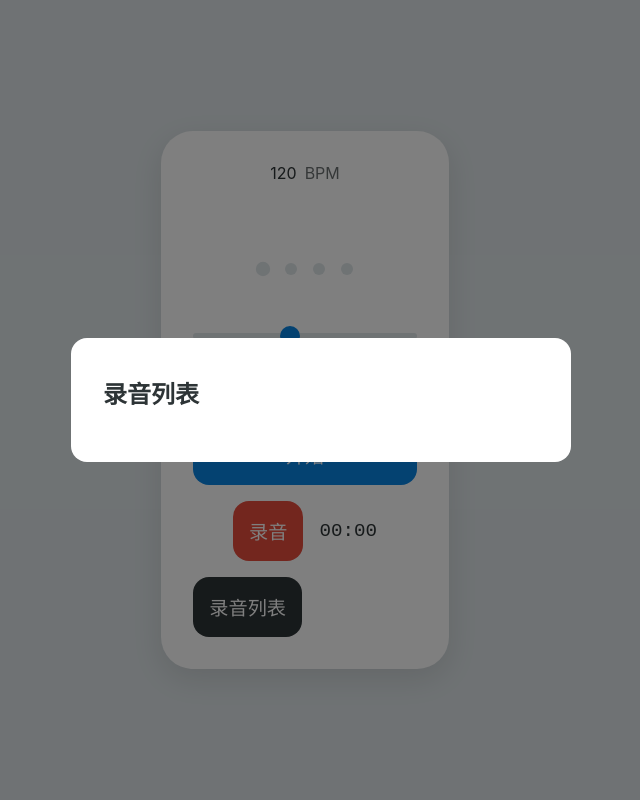
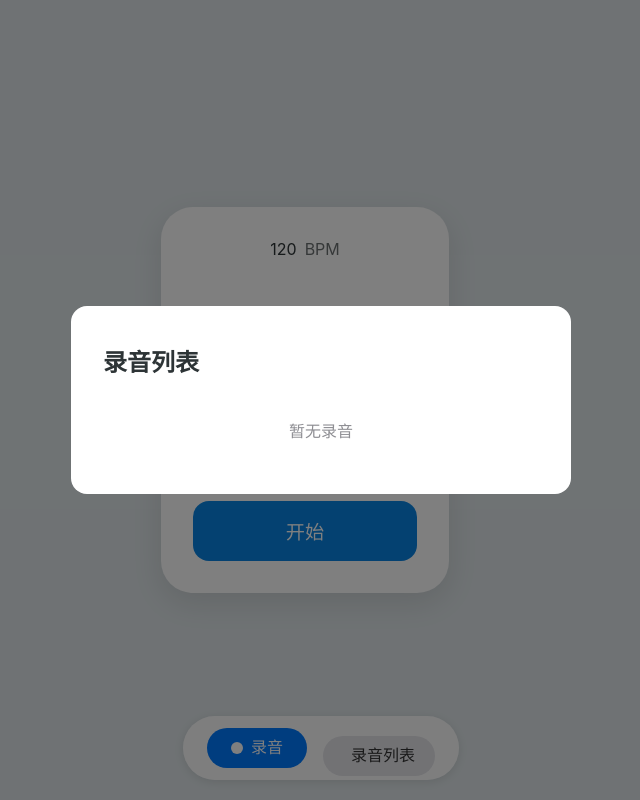
Before and after one commit to iola1999/metronome, a React (Vite) app: page / in a window 1280 px wide. Both pictures are taken after a click on the button "录音列表". Shown: the whole page, without its empty margins (319-959 px from the left). Built offline with nearby package versions, Linux system fonts and the light colour scheme.

Commit message:
chore: s

```diff
--- a/src/components/Metronome.tsx
+++ b/src/components/Metronome.tsx
@@ -11,18 +11,24 @@ export const Metronome = () => {
     parseInt(localStorage.getItem("lastTempo") || "120")
   );
   const [isPlaying, setIsPlaying] = useState(false);
+  const [currentBeat, setCurrentBeat] = useState(-1);
   const audioContextRef = useRef<AudioContext | null>(null);
   const tickTimeoutRef = useRef<number | null>(null);
-  const currentBeatRef = useRef(0);
 
   useEffect(() => {
     localStorage.setItem("lastTempo", tempo.toString());
   }, [tempo]);
 
   const playClick = async () => {
-    if (!audioContextRef.current) return;
+    if (!audioContextRef.current) {
+      audioContextRef.current = new (window.AudioContext || window.webkitAudioContext)();
+    }
 
-    currentBeatRef.current = (currentBeatRef.current + 1) % 4;
+    if (audioContextRef.current.state === 'suspended') {
+      await audioContextRef.current.resume();
+    }
+
+    const nextBeat = (currentBeat + 1) % 4;
 
     const oscillator = audioContextRef.current.createOscillator();
     const gainNode = audioContextRef.current.createGain();
@@ -30,7 +36,7 @@ export const Metronome = () => {
     oscillator.connect(gainNode);
     gainNode.connect(audioContextRef.current.destination);
 
-    if (currentBeatRef.current === 0) {
+    if (nextBeat === 0) {
       oscillator.frequency.value = 1500;
       gainNode.gain.value = 0.6;
     } else {
@@ -42,51 +48,46 @@ export const Metronome = () => {
     oscillator.start(now);
     gainNode.gain.exponentialRampToValueAtTime(0.001, now + 0.1);
     oscillator.stop(now + 0.1);
+
+    setCurrentBeat(nextBeat);
   };
 
-  const start = async () => {
-    if (!audioContextRef.current) {
-      audioContextRef.current = new (window.AudioContext || window.webkitAudioContext)();
-    }
-
-    setIsPlaying(true);
+  const startTicking = () => {
     const interval = (60 / tempo) * 1000;
-    await playClick();
 
     const tick = async () => {
       if (!isPlaying) return;
 
-      if (tickTimeoutRef.current) {
-        clearTimeout(tickTimeoutRef.current);
-      }
+      await playClick();
 
-      tickTimeoutRef.current = window.setTimeout(async () => {
-        if (isPlaying) {
-          await playClick();
-          tick();
-        }
-      }, interval);
+      tickTimeoutRef.current = window.setTimeout(tick, interval);
     };
 
     tick();
   };
 
-  const stop = () => {
-    setIsPlaying(false);
-    if (tickTimeoutRef.current) {
-      clearTimeout(tickTimeoutRef.current);
-      tickTimeoutRef.current = null;
+  useEffect(() => {
+    if (isPlaying) {
+      startTicking();
+    } else {
+      if (tickTimeoutRef.current) {
+        clearTimeout(tickTimeoutRef.current);
+        tickTimeoutRef.current = null;
+      }
+      setCurrentBeat(-1);
     }
-    currentBeatRef.current = -1;
-  };
+
+    return () => {
+      if (tickTimeoutRef.current) {
+        clearTimeout(tickTimeoutRef.current);
+        tickTimeoutRef.current = null;
+      }
+    };
+  }, [isPlaying, tempo]);
 
   const handleTempoChange = (newTempo: number) => {
     const clampedTempo = Math.min(Math.max(newTempo, 30), 240);
     setTempo(clampedTempo);
-    if (isPlaying) {
-      stop();
-      start();
-    }
   };
 
   return (
@@ -100,7 +101,7 @@ export const Metronome = () => {
         {[0, 1, 2, 3].map((beat) => (
           <div
             key={beat}
-            className={`beat ${beat === currentBeatRef.current ? 'active' : ''}`}
+            className={`beat ${currentBeat === beat ? 'active' : ''} ${beat === 0 ? 'first-beat' : ''}`}
           />
         ))}
       </div>
@@ -126,7 +127,7 @@ export const Metronome = () => {
         </div>
       </div>
 
-      <button onClick={isPlaying ? stop : start}>
+      <button onClick={() => setIsPlaying(!isPlaying)}>
         {isPlaying ? '停止' : '开始'}
       </button>
     </div>
--- /dev/null
+++ b/src/components/RecordingList.tsx
@@ -0,0 +1,84 @@
+import { useEffect, useState } from "react";
+import { Recording } from "../util/db";
+
+interface RecordingListProps {
+  recordings: Recording[];
+  isOpen: boolean;
+  onClose: () => void;
+  onDelete: (id: number) => Promise<void>;
+  playingId: number | null;
+  onPlayToggle: (recording: Recording) => void;
+  playProgress: number;
+}
+
+export const RecordingList = ({
+  recordings,
+  isOpen,
+  onClose,
+  onDelete,
+  playingId,
+  onPlayToggle,
+  playProgress,
+}: RecordingListProps) => {
+  if (!isOpen) return null;
+
+  return (
+    <div className="modal show" onClick={onClose}>
+      <div className="modal-content" onClick={(e) => e.stopPropagation()}>
+        <div className="modal-header">
+          <h2>录音列表</h2>
+          <button className="close-btn" onClick={onClose}>
+            &times;
+          </button>
+        </div>
+        <div className="recordings-list">
+          {recordings.length === 0 ? (
+            <div className="no-recordings">暂无录音</div>
+          ) : (
+            recordings.map((recording) => (
+              <div key={recording.id} className="recording-item">
+                <div className="recording-info">
+                  <span className="recording-date">
+                    {new Date(recording.date).toLocaleString()}
+                  </span>
+                  <span className="recording-duration">
+                    {Math.floor(recording.duration / 60000)}:
+                    {Math.floor((recording.duration % 60000) / 1000)
+                      .toString()
+                      .padStart(2, "0")}
+                  </span>
+                </div>
+                <div className="recording-actions">
+                  <button
+                    className={`play-btn ${playingId === recording.id ? 'playing' : ''}`}
+                    onClick={() => onPlayToggle(recording)}
+                  >
+                    {playingId === recording.id ? '停止' : '播放'}
+                  </button>
+                  <button
+                    className="delete-btn"
+                    onClick={async () => {
+                      if (recording.id) {
+                        await onDelete(recording.id);
+                      }
+                    }}
+                  >
+                    删除
+                  </button>
+                </div>
+                {playingId === recording.id && (
+                  <div className="play-progress-bar">
+                    <div
+                      className="play-progress"
+                      style={{ width: `${playProgress}%` }}
+                    />
+                  </div>
+                )}
+              </div>
+            ))
+          )}
+        </div>
+      </div>
+    </div>
+  );
+};
--- a/src/components/RecordingManager.tsx
+++ b/src/components/RecordingManager.tsx
@@ -1,17 +1,76 @@
 import { useEffect, useRef, useState } from "react";
 import { RecordingsDB, Recording } from "../util/db";
+import { RecordingList } from "./RecordingList";
 
 export const RecordingManager = () => {
   const [isRecording, setIsRecording] = useState(false);
   const [recordings, setRecordings] = useState<Recording[]>([]);
   const [recordingTime, setRecordingTime] = useState("00:00");
   const [showModal, setShowModal] = useState(false);
+  const [playingId, setPlayingId] = useState<number | null>(null);
+  const [playProgress, setPlayProgress] = useState(0);
 
   const mediaRecorderRef = useRef<MediaRecorder | null>(null);
   const recordedChunksRef = useRef<Blob[]>([]);
   const startTimeRef = useRef<number | null>(null);
   const timerRef = useRef<number | null>(null);
   const dbRef = useRef<RecordingsDB>(new RecordingsDB());
+  const [currentAudio, setCurrentAudio] = useState<HTMLAudioElement | null>(null);
+
+  const stopCurrentAudio = () => {
+    if (currentAudio) {
+      currentAudio.pause();
+      currentAudio.currentTime = 0;
+      setCurrentAudio(null);
+      setPlayingId(null);
+      setPlayProgress(0);
+    }
+  };
+
+  const playRecording = (recording: Recording) => {
+    if (!recording.id) return;
+
+    stopCurrentAudio();
+
+    const audio = new Audio();
+    audio.src = URL.createObjectURL(recording.blob);
+
+    audio.onerror = (e) => {
+      console.error('音频播放失败:', e);
+      alert('音频播放失败，可能是格式不支持');
+      setPlayingId(null);
+    };
+
+    audio.onloadeddata = () => {
+      console.log('音频加载成功');
+    };
+
+    audio.onended = () => {
+      URL.revokeObjectURL(audio.src);
+      setCurrentAudio(null);
+      setPlayingId(null);
+      setPlayProgress(0);
+    };
+
+    // 更新播放进度
+    audio.ontimeupdate = () => {
+      setPlayProgress((audio.currentTime / audio.duration) * 100);
+    };
+
+    setCurrentAudio(audio);
+    setPlayingId(recording.id);
+    audio.play().catch(error => {
+      console.error('播放失败:', error);
+      alert('播放失败，请检查音频格式是否支持');
+      setPlayingId(null);
+    });
+  };
+
+  useEffect(() => {
+    return () => {
+      stopCurrentAudio();
+    };
+  }, []);
 
   useEffect(() => {
     dbRef.current.init().then(loadRecordings);
@@ -22,10 +81,38 @@ export const RecordingManager = () => {
     setRecordings(records.reverse());
   };
 
+  // 获取支持的 MIME 类型
+  const getSupportedMimeType = () => {
+    const types = [
+      'audio/webm;codecs=opus',
+      'audio/webm',
+      'audio/ogg;codecs=opus',
+      'audio/mp4;codecs=aac',
+      'audio/mpeg',
+    ];
+
+    for (const type of types) {
+      if (MediaRecorder.isTypeSupported(type)) {
+        console.log('使用录音格式:', type);
+        return type;
+      }
+    }
+    console.warn('没有找到支持的录音格式，使用默认格式');
+    return '';
+  };
+
   const startRecording = async () => {
     try {
       const stream = await navigator.mediaDevices.getUserMedia({ audio: true });
-      mediaRecorderRef.current = new MediaRecorder(stream);
+
+      // 创建 MediaRecorder 时使用支持的 MIME 类型
+      const options: MediaRecorderOptions = {};
+      const mimeType = getSupportedMimeType();
+      if (mimeType) {
+        options.mimeType = mimeType;
+      }
+
+      mediaRecorderRef.current = new MediaRecorder(stream, options);
       recordedChunksRef.current = [];
 
       mediaRecorderRef.current.ondataavailable = (e) => {
@@ -34,9 +121,18 @@ export const RecordingManager = () => {
         }
       };
 
-      mediaRecorderRef.current.start();
+      // 更频繁地收集数据
+      mediaRecorderRef.current.start(100);
       setIsRecording(true);
       startTimeRef.current = Date.now();
+
+      // 停止所有之前的音轨
+      stream.getAudioTracks().forEach(track => {
+        track.onended = () => {
+          console.log('音轨结束');
+          stopRecording();
+        };
+      });
 
       updateRecordingTime();
     } catch (err) {
@@ -46,10 +142,14 @@ export const RecordingManager = () => {
   };
 
   const stopRecording = async () => {
-    if (!mediaRecorderRef.current) return;
+    if (!mediaRecorderRef.current || mediaRecorderRef.current.state === 'inactive') return;
 
+    try {
       mediaRecorderRef.current.stop();
       setIsRecording(false);
+
+      // 停止所有音轨
+      mediaRecorderRef.current.stream.getTracks().forEach(track => track.stop());
 
       if (timerRef.current) {
         clearInterval(timerRef.current);
@@ -61,7 +161,15 @@ export const RecordingManager = () => {
         }
       });
 
-    const blob = new Blob(recordedChunksRef.current, { type: "audio/webm" });
+      // 确保有录音数据
+      if (recordedChunksRef.current.length === 0) {
+        throw new Error('没有录到音频数据');
+      }
+
+      const blob = new Blob(recordedChunksRef.current, {
+        type: mediaRecorderRef.current.mimeType || 'audio/webm'
+      });
+
       const recording = {
         date: new Date().toISOString(),
         duration: startTimeRef.current ? Date.now() - startTimeRef.current : 0,
@@ -71,6 +179,10 @@ export const RecordingManager = () => {
       await dbRef.current.saveRecording(recording);
       await loadRecordings();
       setRecordingTime("00:00");
+    } catch (err) {
+      console.error('停止录音失败:', err);
+      alert('录音保存失败，请重试');
+    }
   };
 
   const updateRecordingTime = () => {
@@ -88,78 +200,71 @@ export const RecordingManager = () => {
     }, 1000);
   };
 
+  // 组件卸载时清理资源
+  useEffect(() => {
+    return () => {
+      if (mediaRecorderRef.current && mediaRecorderRef.current.state !== 'inactive') {
+        mediaRecorderRef.current.stop();
+        mediaRecorderRef.current.stream.getTracks().forEach(track => track.stop());
+      }
+      if (timerRef.current) {
+        clearInterval(timerRef.current);
+      }
+    };
+  }, []);
+
+  const handleDelete = async (id: number) => {
+    if (playingId === id) {
+      stopCurrentAudio();
+    }
+    await dbRef.current.deleteRecording(id);
+    await loadRecordings();
+  };
+
+  const handlePlayToggle = (recording: Recording) => {
+    if (!recording.id) return;
+
+    if (playingId === recording.id) {
+      stopCurrentAudio();
+    } else {
+      playRecording(recording);
+    }
+  };
+
   return (
-    <div>
-      <div className="record-controls">
+    <div className="recording-controls-container">
+      <div className="recording-main-controls">
         <button
           className={`record-btn ${isRecording ? "recording" : ""}`}
           onClick={isRecording ? stopRecording : startRecording}
         >
+          <span className="record-icon"></span>
           {isRecording ? "停止录音" : "录音"}
         </button>
+        {(isRecording || recordingTime !== "00:00") && (
           <div className="record-time">{recordingTime}</div>
-      </div>
-
+        )}
         <button
           className="show-recordings-btn"
           onClick={() => setShowModal(true)}
         >
+          <span className="list-icon"></span>
           录音列表
-      </button>
-
-      {showModal && (
-        <div className="modal show" onClick={() => setShowModal(false)}>
-          <div className="modal-content" onClick={(e) => e.stopPropagation()}>
-            <div className="modal-header">
-              <h2>录音列表</h2>
-              <button className="close-btn" onClick={() => setShowModal(false)}>
-                &times;
+          {recordings.length > 0 && (
+            <span className="recordings-count">{recordings.length}</span>
+          )}
         </button>
       </div>
-            <div className="recordings-list">
-              {recordings.map((recording) => (
-                <div key={recording.id} className="recording-item">
-                  <div className="recording-info">
-                    <span className="recording-date">
-                      {new Date(recording.date).toLocaleString()}
-                    </span>
-                    <span className="recording-duration">
-                      {Math.floor(recording.duration / 60000)}:
-                      {Math.floor((recording.duration % 60000) / 1000)
-                        .toString()
-                        .padStart(2, "0")}
-                    </span>
-                  </div>
-                  <div className="recording-actions">
-                    <button
-                      className="play-btn"
-                      onClick={() => {
-                        const audio = new Audio(
-                          URL.createObjectURL(recording.blob)
-                        );
-                        audio.play();
-                      }}
-                    >
-                      播放
-                    </button>
-                    <button
-                      className="delete-btn"
-                      onClick={async () => {
-                        if (recording.id) {
-                          await dbRef.current.deleteRecording(recording.id);
-                          await loadRecordings();
-                        }
-                      }}
-                    >
-                      删除
-                    </button>
-                  </div>
-                </div>
-              ))}
-            </div>
-          </div>
-        </div>
-      )}
+
+      <RecordingList
+        recordings={recordings}
+        isOpen={showModal}
+        onClose={() => setShowModal(false)}
+        onDelete={handleDelete}
+        playingId={playingId}
+        onPlayToggle={handlePlayToggle}
+        playProgress={playProgress}
+      />
     </div>
   );
 };
--- a/src/styles/styles.css
+++ b/src/styles/styles.css
@@ -170,17 +170,24 @@ button:hover {
 }
 
 .beat.active {
-    transform: scale(1.2);
+    transform: scale(1.3);
 }
 
-.beat-1.active {
-    background-color: #e74c3c;
+.beat.first-beat.active {
+    background-color: #FF3B30;
+    box-shadow: 0 0 10px rgba(255, 59, 48, 0.5);
 }
 
+.beat.active:not(.first-beat) {
+    background-color: #007AFF;
+    box-shadow: 0 0 10px rgba(0, 122, 255, 0.5);
+}
+
+.beat-1.active,
 .beat-2.active,
 .beat-3.active,
 .beat-4.active {
-    background-color: var(--accent-color);
+    background-color: unset;
 }
 
 .tempo-presets {
@@ -337,3 +344,131 @@ button:hover {
     justify-content: center;
     gap: 0.5rem;
 }
+
+/* 录音控制区域 */
+.recording-controls-container {
+  position: fixed;
+  bottom: 20px;
+  left: 0;
+  right: 0;
+  display: flex;
+  justify-content: center;
+  z-index: 100;
+}
+
+.recording-main-controls {
+  display: flex;
+  gap: 16px;
+  align-items: center;
+  background: rgba(255, 255, 255, 0.95);
+  padding: 12px 24px;
+  border-radius: 50px;
+  box-shadow: 0 2px 10px rgba(0, 0, 0, 0.1);
+  height: 64px;
+}
+
+.record-btn, .show-recordings-btn {
+  display: flex;
+  align-items: center;
+  justify-content: center;
+  gap: 8px;
+  padding: 0 20px;
+  border-radius: 32px;
+  border: none;
+  font-size: 16px;
+  line-height: 1;
+  height: 40px;
+  white-space: nowrap;
+  min-width: 100px;
+  transition: all 0.3s ease;
+}
+
+.record-btn {
+  background: #007AFF;
+  color: white;
+}
+
+.show-recordings-btn {
+  background: #E5E5EA;
+  color: #333;
+}
+
+.record-icon {
+  width: 12px;
+  height: 12px;
+  border-radius: 50%;
+  background: currentColor;
+  flex-shrink: 0;
+}
+
+.record-time {
+  font-size: 18px;
+  font-weight: 500;
+  color: #333;
+  min-width: 70px;
+  text-align: center;
+  line-height: 40px;
+}
+
+.recordings-count {
+  background: #007AFF;
+  color: white;
+  padding: 2px 6px;
+  border-radius: 10px;
+  font-size: 12px;
+}
+
+/* 播放进度条 */
+.play-progress-bar {
+  width: 100%;
+  height: 4px;
+  background: #E5E5EA;
+  border-radius: 2px;
+  margin-top: 8px;
+  overflow: hidden;
+}
+
+.play-progress {
+  height: 100%;
+  background: #007AFF;
+  transition: width 0.1s linear;
+}
+
+.play-btn.playing {
+  background: #FF9500;
+}
+
+/* 录音列表样式优化 */
+.no-recordings {
+  text-align: center;
+  padding: 20px;
+  color: #8E8E93;
+}
+
+.recording-item {
+  padding: 12px;
+  border-bottom: 1px solid #E5E5EA;
+}
+
+.recording-info {
+  display: flex;
+  justify-content: space-between;
+  margin-bottom: 8px;
+}
+
+.recording-actions {
+  display: flex;
+  gap: 8px;
+}
+
+@keyframes pulse {
+  0% {
+    transform: scale(1);
+  }
+  50% {
+    transform: scale(1.05);
+  }
+  100% {
+    transform: scale(1);
+  }
+}
```
Lines whose indentation alone changed are shown as unchanged.
